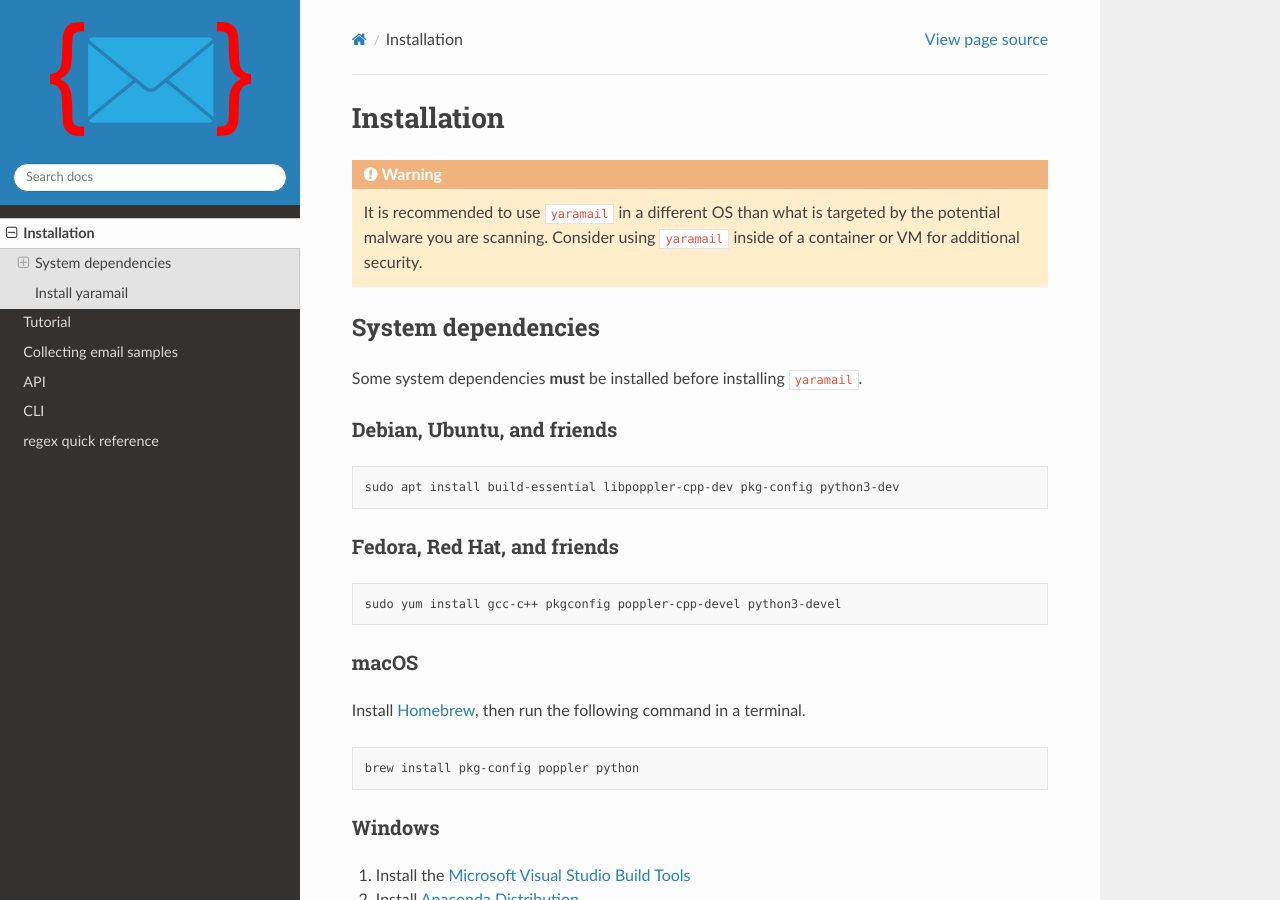
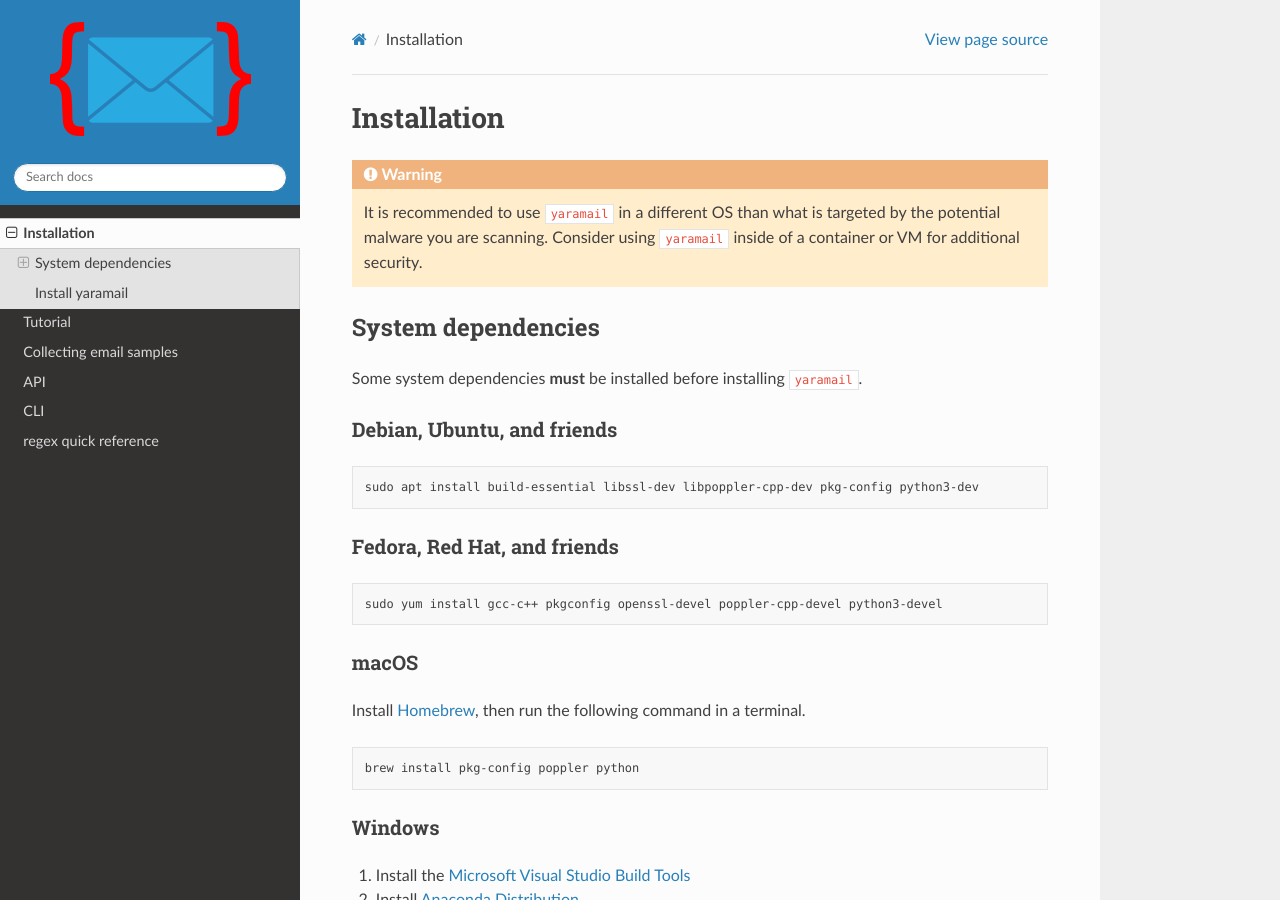
Before and after one commit to seanthegeek/yaramail, a Sphinx documentation site: the page built from docs/source/installation.md, in a window 1280 px wide and 900 px high. Built offline with Sphinx 7.4.7 and the Read the Docs theme 2.0.0, drawn with Linux system fonts in a browser that asks for light colours.

Commit message:
3.1.10
- Pin `yara-python` version at `4.2.3`

````diff
--- a/docs/source/installation.md
+++ b/docs/source/installation.md
@@ -13,13 +13,13 @@
 ### Debian, Ubuntu, and friends
 
 ```text
-sudo apt install build-essential libpoppler-cpp-dev pkg-config python3-dev
+sudo apt install build-essential libssl-dev libpoppler-cpp-dev pkg-config python3-dev
 ```
 
 ### Fedora, Red Hat, and friends
 
 ```text
-sudo yum install gcc-c++ pkgconfig poppler-cpp-devel python3-devel
+sudo yum install gcc-c++ pkgconfig openssl-devel poppler-cpp-devel python3-devel
 ```
 
 ### macOS
--- a/pyproject.toml
+++ b/pyproject.toml
@@ -32,7 +32,7 @@
     "mailsuite>=1.9.13",
     "pdftotext==2.2.2",
     "simplejson>=3.17.6",
-    "yara-python>=4.2.3",
+    "yara-python==4.2.3",
 ]
 dynamic = [
     "version",
--- a/requirements.txt
+++ b/requirements.txt
@@ -1,5 +1,5 @@
 mailsuite>=1.9.13
-yara-python>=4.2.3
+yara-python==4.2.3
 pdftotext==2.2.2
 simplejson>=3.17.6
 nose
--- a/yaramail/__init__.py
+++ b/yaramail/__init__.py
@@ -14,7 +14,7 @@
 logger = logging.getLogger(__name__)
 logger.addHandler(logging.NullHandler())
 
-__version__ = "3.1.9"
+__version__ = "3.1.10"
 
 
 delimiters = ["r\"", r"'", r"`", r"\*", r"\*\*", r"_", r"|", r"”", r"”", r"’",
@@ -204,7 +204,7 @@
           solutions, such as Abnormal Security.
 
         .. note::
-          ``infected`` and ``malware`` and the contents of the message body \
+          ``infected`, ``malware``, and the contents of the message body \
             are always tried as passwords.
 
         .. note::
````
Also changed, not shown: CHANGELOG.md (+4 -0 lines).
